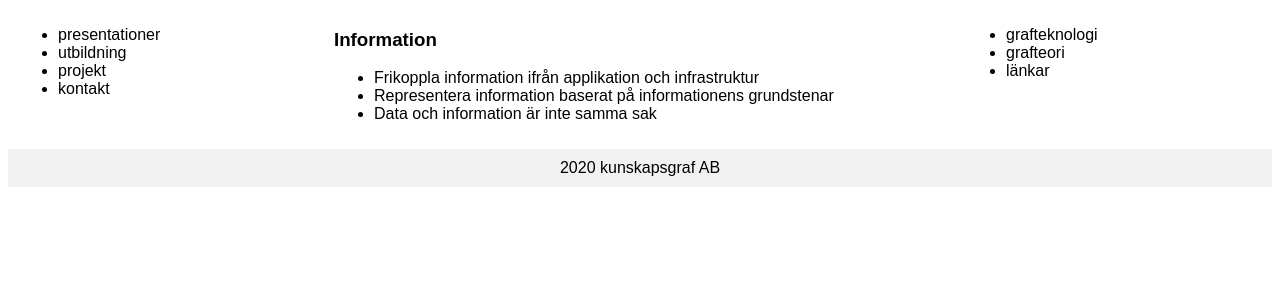
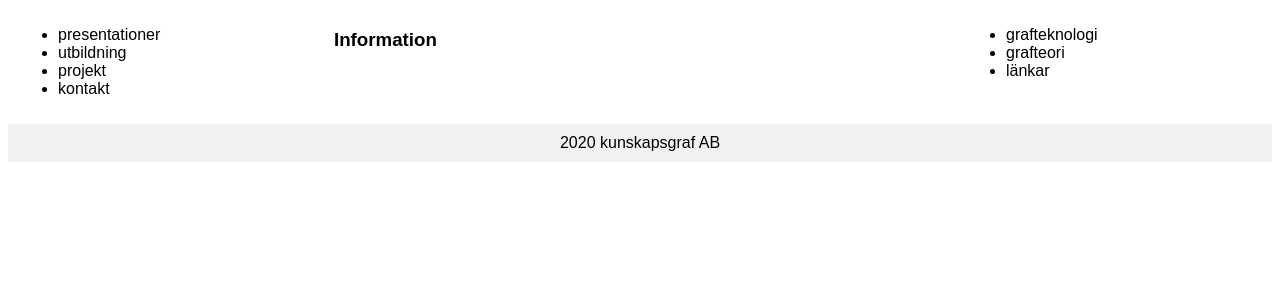
Before and after one commit to bsaxen/kunskapsgrafAB, a PHP site: page /index.php?do=home in a window 1280 px wide. Shown: the part 196-496 px from the top of the page. Run offline with PHP 8.4, Linux system fonts and the light colour scheme; the visitor is signed in with stand-in values (Sample User, id 1).

Commit message:
Update home.php

```diff
--- a/content/home.php
+++ b/content/home.php
@@ -1,8 +1,3 @@
 <?php
 echo "<h3>Information</h3>";
 ?>
-<ul>
-<li>Frikoppla information ifrån applikation och infrastruktur</li>
-<li>Representera information baserat på informationens grundstenar</li>
-<li>Data och information är inte samma sak</li>
-</ul>
```
